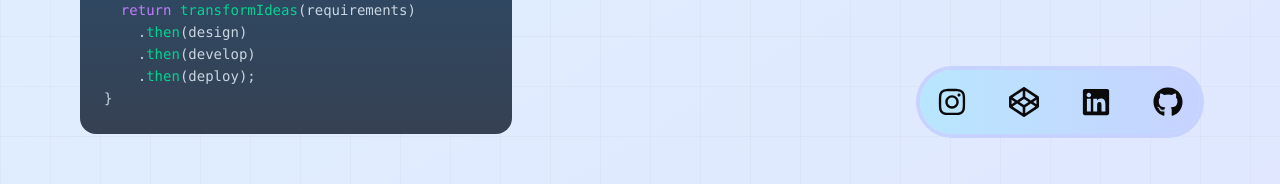
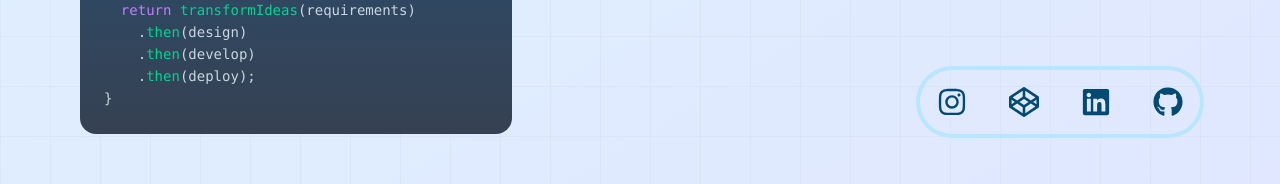
Before and after one commit to micodex/micodex-portfolio, a Next.js app: page / in a window 1280 px wide. Shown: the part 564-748 px from the top of the page. Built offline with nearby package versions, Linux system fonts and the light colour scheme; no server answers; the database is empty.

Commit message:
style: add framer motion animation to hero social links

```diff
--- a/components/ui/HeroSocial.tsx
+++ b/components/ui/HeroSocial.tsx
@@ -1,51 +1,57 @@
+import * as motion from "motion/react-client";
+// icons
 import { FaGithub } from "react-icons/fa6";
 import { FaLinkedin } from "react-icons/fa";
 import { FaCodepen } from "react-icons/fa";
 import { FaInstagram } from "react-icons/fa";
 
+const socialLinks = [
+  {
+    id: 0,
+    icon: <FaGithub />,
+    href: "https://github.com/micodex",
+    aria_label: "GitHub profile",
+  },
+  {
+    id: 1,
+    icon: <FaLinkedin />,
+    href: "https://www.linkedin.com/in/milad-gharibi-9ba94835a/",
+    aria_label: "linkedin profile",
+  },
+  {
+    id: 2,
+    icon: <FaCodepen />,
+    href: "https://codepen.io/mi_codex",
+    aria_label: "codepen profile",
+  },
+  {
+    id: 3,
+    icon: <FaInstagram />,
+    href: "https://github.com/micodex",
+    aria_label: "instagram profile",
+  },
+];
+
 const HeroSocial = () => {
   return (
-    <ul className="inline-flex space-x-4 p-1 rounded-full bg-gradient-to-r from-sky-200 to-indigo-200  dark:from-gray-900 dark:to-gray-800 ring-4 ring-indigo-200 dark:ring-gray-800">
-      <li className="flex text-3xl justify-center items-center w-14 h-14 rounded-full transition duration-100 dark:hover:bg-gray-700 cursor-pointer hover:text-sky-400 dark:text-gray-300">
-        <a
-          href="https://github.com/micodex"
-          target="_blank"
-          rel="noopener noreferrer" // for security and privacy
-          aria-label="GitHub profile"
+    <ul className="inline-flex space-x-4 p-1 rounded-full bg-gradient-to-r text-sky-900 dark:from-gray-900 dark:to-gray-800 ring-4 ring-sky-200 dark:ring-gray-800">
+      {socialLinks.map((link) => (
+        <li
+          key={link.id}
+          className="flex text-3xl justify-center transition items-center w-14 h-14 rounded-full dark:hover:bg-gray-700 hover:bg-sky-100 cursor-pointer hover:text-sky-600 dark:text-gray-300"
         >
-          <FaGithub />
-        </a>
-      </li>
-      <li className="flex text-3xl justify-center items-center w-14 h-14 rounded-full transition duration-150 dark:hover:bg-gray-700 cursor-pointer hover:text-sky-400 dark:text-gray-300">
-        <a
-          href="https://www.linkedin.com/in/milad-gharibi-9ba94835a/"
-          target="_blank"
-          rel="noopener noreferrer" // for security and privacy
-          aria-label="linkedin profile"
-        >
-          <FaLinkedin />
-        </a>
-      </li>
-      <li className="flex text-3xl justify-center items-center w-14 h-14 rounded-full transition duration-150 dark:hover:bg-gray-700 cursor-pointer hover:text-sky-400 dark:text-gray-300">
-        <a
-          href="https://codepen.io/mi_codex"
-          target="_blank"
-          rel="noopener noreferrer" // for security and privacy
-          aria-label="codepen profile"
-        >
-          <FaCodepen />
-        </a>
-      </li>
-      <li className="flex text-3xl justify-center items-center w-14 h-14 rounded-full transition duration-150 dark:hover:bg-gray-700 cursor-pointer hover:text-sky-400 dark:text-gray-300">
-        <a
-          href="https://www.instagram.com/web.script/"
-          target="_blank"
-          rel="noopener noreferrer" // for security and privacy
-          aria-label="instagram profile"
-        >
-          <FaInstagram />
-        </a>
-      </li>
+          <motion.a
+            whileHover={{ scale: 1.5 }}
+            whileTap={{ scale: 0.95 }}
+            href={link.href}
+            target="_blank" // open in new tab
+            rel="noopener noreferrer" // for security and privacy
+            aria-label={link.aria_label}
+          >
+            {link.icon}
+          </motion.a>
+        </li>
+      ))}
     </ul>
   );
 };
```
